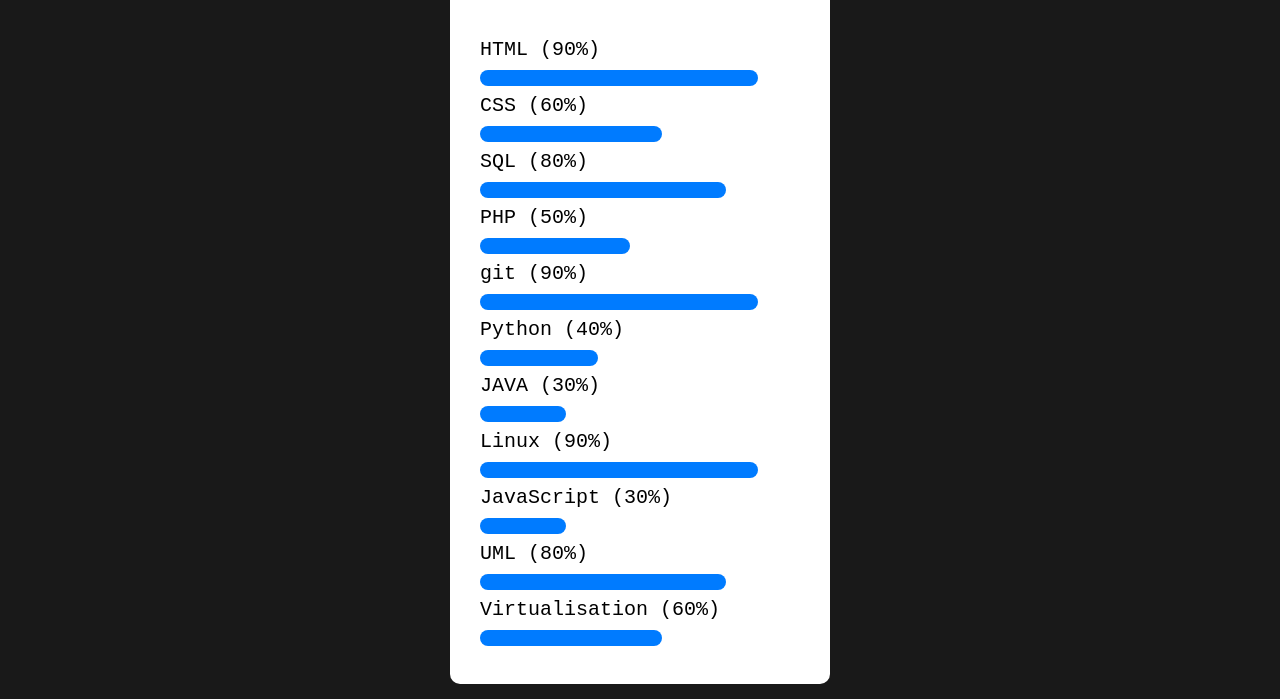
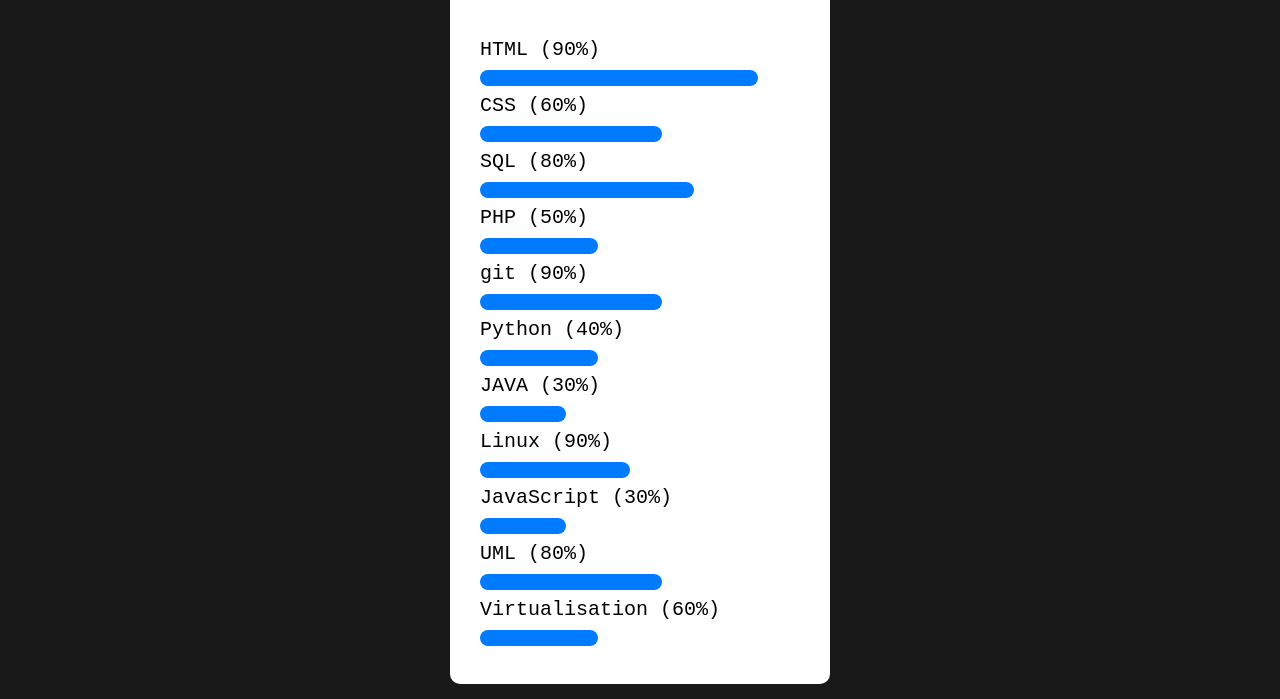
Before and after one commit to tristan472/tristan472.github.io, a plain HTML site: page Mon CV.html in a window 1280 px wide. Shown: the part 169-868 px from the top of the page. Drawn offline with nearby package versions, Linux system fonts and the light colour scheme.

Commit message:
Update style.css

```diff
--- a/style.css
+++ b/style.css
@@ -136,14 +136,14 @@ h1{
 }
 
 .bar.bar3::before{
-  width: calc(80% - 10px);
+  width: calc(70% - 10px);
 }
 
 .bar.bar4::before{
-  width: calc(50% - 10px);
+  width: calc(40% - 10px);
 }
 .bar.bar5::before{
-  width: calc(90% - 10px);
+  width: calc(60% - 10px);
 }
 
 .bar.bar6::before{
@@ -154,17 +154,17 @@ h1{
 }
 
 .bar.bar8::before{
-  width: calc(90% - 10px);
+  width: calc(50% - 10px);
 }
 .bar.bar9::before{
   width: calc(30% - 10px);
 }
 
 .bar.bar10::before{
-  width: calc(80% - 10px);
+  width: calc(60% - 10px);
 }
 .bar.bar11::before{
-  width: calc(60% - 10px);
+  width: calc(40% - 10px);
 }
 
 footer{
```
